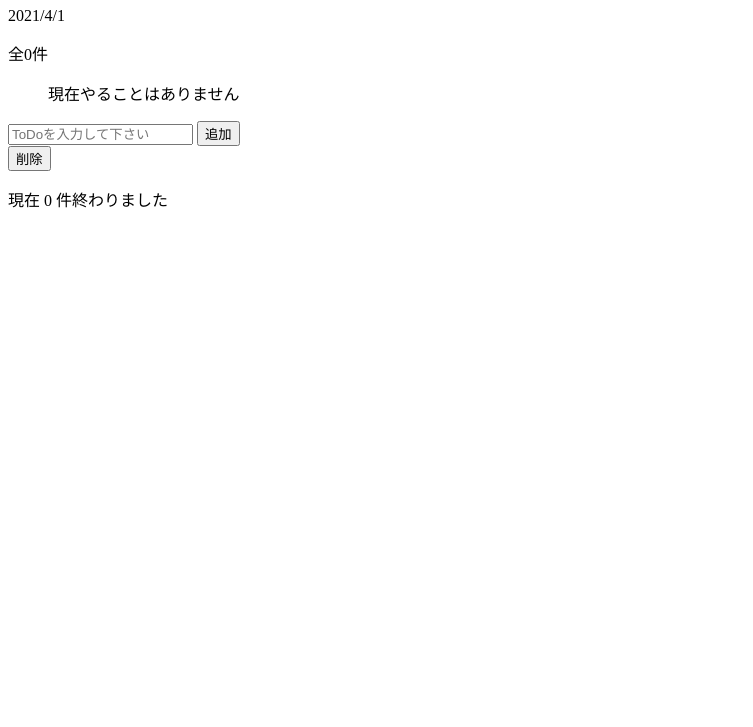
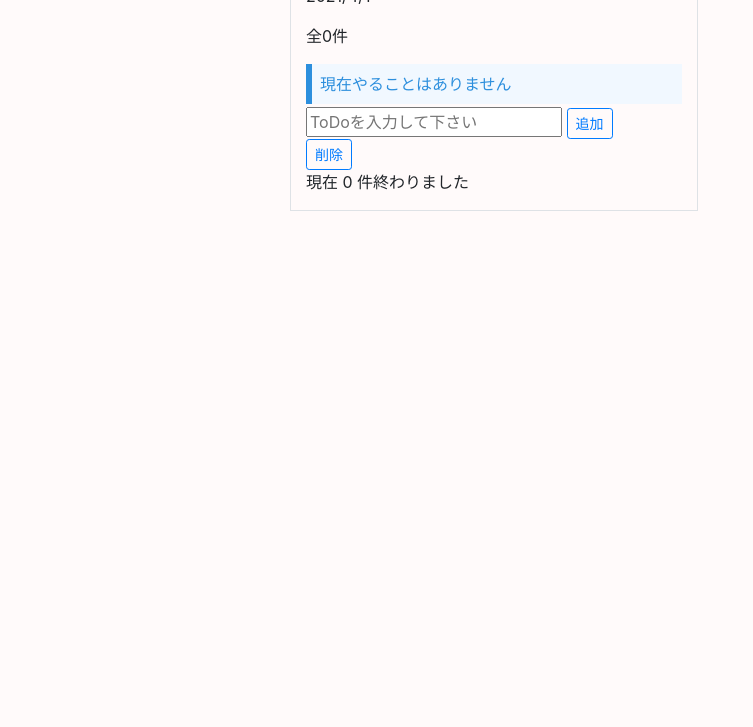
Before and after one commit to masa2205/Vue.js-ToDoList-, a website: page index.html in a window 1280 px wide. Shown: the part 73-800 px from the top of the page, without its empty margins (0-753 px from the left). Drawn offline with nearby package versions, Linux system fonts and the light colour scheme.

```diff
--- a/index.html
+++ b/index.html
@@ -3,17 +3,18 @@
 <head>
   <meta charset="utf-8">
   <title>Vue.js ToDoList学習</title>
+  <link rel="stylesheet" href="https://stackpath.bootstrapcdn.com/bootstrap/4.1.3/css/bootstrap.min.css" integrity="sha384-MCw98/SFnGE8fJT3GXwEOngsV7Zt27NXFoaoApmYm81iuXoPkFOJwJ8ERdknLPMO" crossorigin="anonymous">
   <link rel="stylesheet" href="main.css">
   <style>
     .done { text-decoration: line-through; }
   </style>
 </head>
-<body>
-  <div id="app" v-cloak>
-    <h1>To Do List</h1>
+<body class="mx-auto" style="width: 700px;">
+  <div id="app" v-cloak class="border col-7">
+    <h1 class="text-center">ToDo List</h1>
     <p v-text="setDate"></p>
     <p>全{{things.length}}件</p>
-    <ul>
+    <ul class="list-group list-group-flush">
       <li v-if="things.length <= 0">現在やることはありません</li>
       <li v-else></li>
       <li v-for="thing in things">
@@ -24,13 +25,17 @@
     </ul>
     <form @submit.prevent="add">
       <input type="text" v-model.trim="newthings" placeholder="ToDoを入力して下さい">
-      <button type="submit">追加</button>
+      <button type="submit" class="btn btn-outline-primary btn-sm">追加</button>
     </form>
-      <button v-on:click="deleteTodo">削除</button>
+      <button v-on:click="deleteTodo" class="btn btn-outline-primary btn-sm">削除</button>
       <p>現在 {{ remaining }} 件終わりました</p>
   </div>
   <script src="https://cdn.jsdelivr.net/npm/vue@2.6.12/dist/vue.js"></script>
   <script src="main.js"></script>
+  <script src="https://code.jquery.com/jquery-3.3.1.slim.min.js" integrity="sha384-q8i/X+965DzO0rT7abK41JStQIAqVgRVzpbzo5smXKp4YfRvH+8abtTE1Pi6jizo" crossorigin="anonymous"></script>
+  <script src="https://cdnjs.cloudflare.com/ajax/libs/popper.js/1.14.3/umd/popper.min.js" integrity="sha384-ZMP7rVo3mIykV+2+9J3UJ46jBk0WLaUAdn689aCwoqbBJiSnjAK/l8WvCWPIPm49" crossorigin="anonymous"></script>
+  <script src="https://stackpath.bootstrapcdn.com/bootstrap/4.1.3/js/bootstrap.min.js" integrity="sha384-ChfqqxuZUCnJSK3+MXmPNIyE6ZbWh2IMqE241rYiqJxyMiZ6OW/JmZQ5stwEULTy" crossorigin="anonymous"></script>
+
 
 </body>
 </html>
--- a/main.css
+++ b/main.css
@@ -5,3 +5,29 @@
   [v-cloak]{
     display:none;
   }
+
+  ul, ol {
+    padding: 0;
+    position: relative;
+  }
+
+  ul li, ol li {
+    color: #2d8fdd;
+    border-left: solid 6px #2d8fdd;/*左側の線*/
+    background: #f1f8ff;/*背景色*/
+    margin-bottom: 3px;/*下のバーとの余白*/
+     line-height: 1.5;
+    padding: 0.5em;
+    list-style-type: none!important;/*ポチ消す*/
+  }
+
+  @import url(https://fonts.googleapis.com/css?family=Open+Sans);
+
+  /*Page styles*/
+  html { height: 100%; }
+
+  body {
+    height: 100%;
+    background: #FFFAFA;
+    align-items: center;
+  }
--- a/main.js
+++ b/main.js
@@ -15,6 +15,9 @@
            this.saveList();
        },
        deleteTodo: function(){
+         if(this.things.length <= 0){
+
+         }else{
            result = confirm("本当に終わりましたか？");
            if(result) {
               this.things = this.things.filter(function(thing){
@@ -25,6 +28,7 @@
 
            };
            this.saveList();
+         }
        },
        saveList: function(){
         localStorage.setItem('things', JSON.stringify(this.things));
@@ -52,6 +56,5 @@
                 return thing.isChecked == true;
             }).length;
         },
-
    }
 })
```
